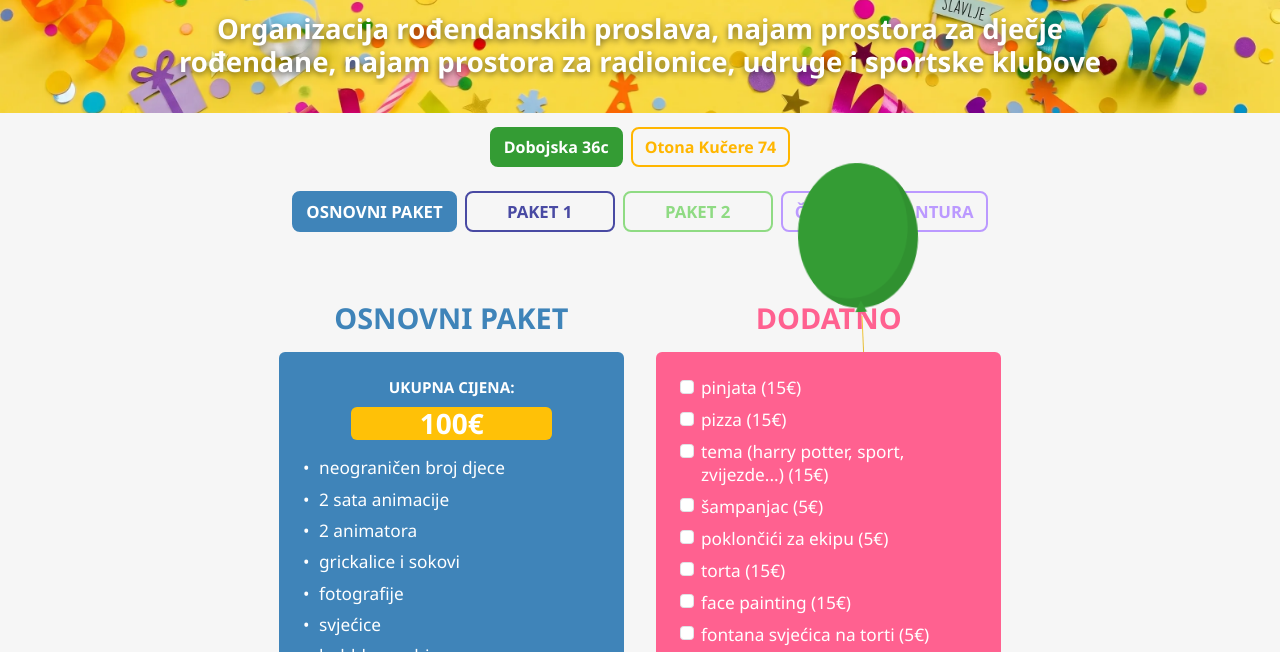
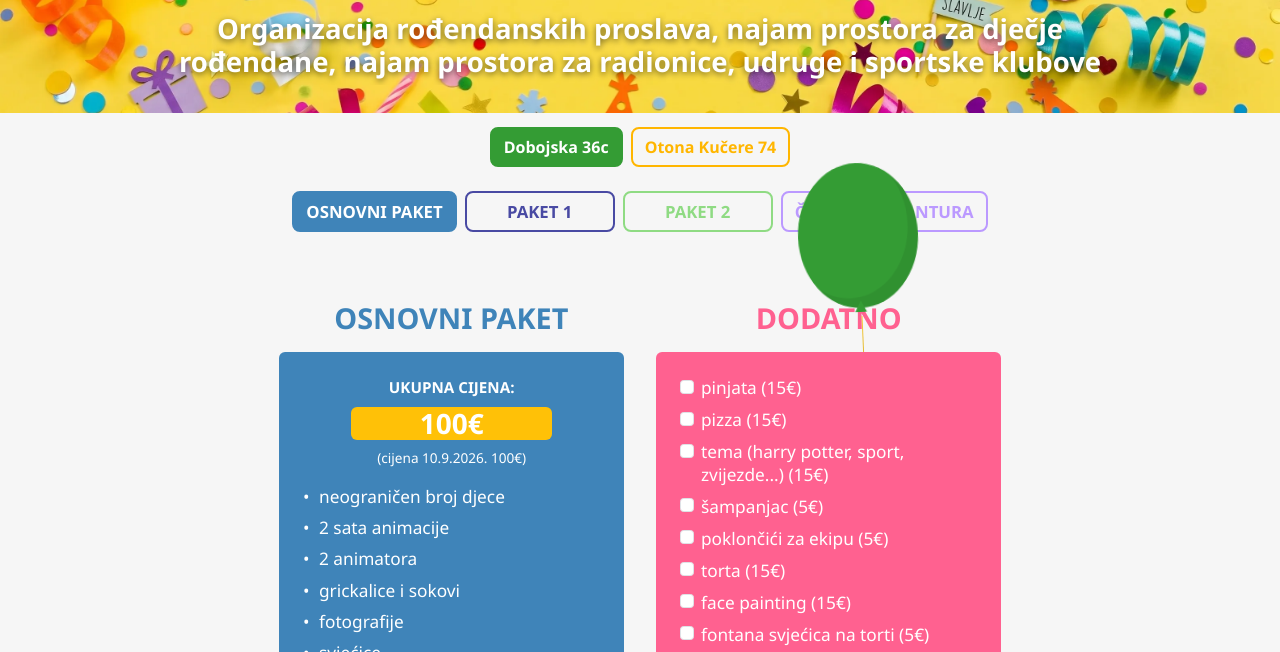
Before and after one commit to duda1304/igraonica, a plain HTML site: page index.html in a window 1280 px wide. Shown: the part 147-799 px from the top of the page. Drawn offline with nearby package versions, Linux system fonts and the light colour scheme; a web font is replaced by a local one.

Commit message:
sidrene cijene

```diff
--- a/functions.js
+++ b/functions.js
@@ -352,8 +352,8 @@
         const priceEl = document.getElementById('price');
         if (priceEl) priceEl.textContent = `${price}€`;
 
-        // const anchorEl = document.getElementById('anchor-price');
-        // if (anchorEl) anchorEl.textContent = `(cijena 10.9.2026. ${price}€)`;
+        const anchorEl = document.getElementById('anchor-price');
+        if (anchorEl) anchorEl.textContent = `(cijena 10.9.2026. ${price}€)`;
     }
 
     function updateAllUI() {
--- a/index.html
+++ b/index.html
@@ -265,7 +265,7 @@
                         <p id="price" class="text-center bg-warning me-5 ms-5 rounded fw-bold h3">
                             170€
                         </p>
-                        <!-- <p id="anchor-price" class="text-center mb-0 mt-2" style="font-size: 0.85rem;">(cijena 10.9.2026. 170€)</p> -->
+                        <p id="anchor-price" class="text-center mb-0 mt-2" style="font-size: 0.85rem;">(cijena 10.9.2026. 170€)</p>
                         <div id="package" class="mt-3"></div>
                     </div>
                 </div>
@@ -345,7 +345,7 @@
             </div>
         </div>
     </footer>
-    <script defer src="./functions.js?v=20260925-2"></script>
+    <script defer src="./functions.js?v=20261117-1"></script>
 </body>
 
 </html>
```
